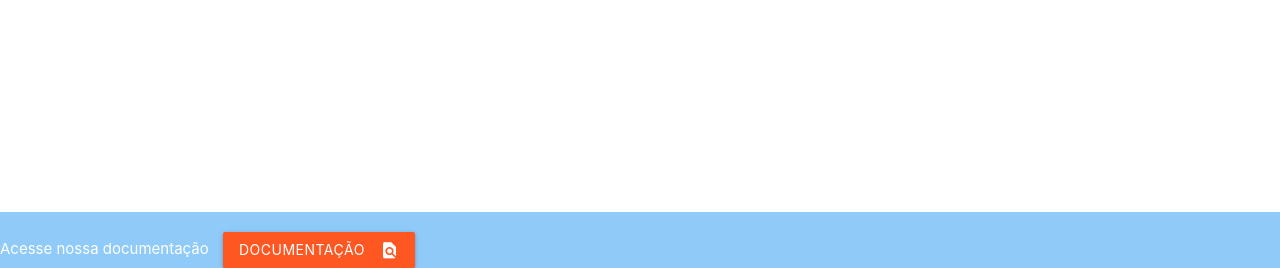
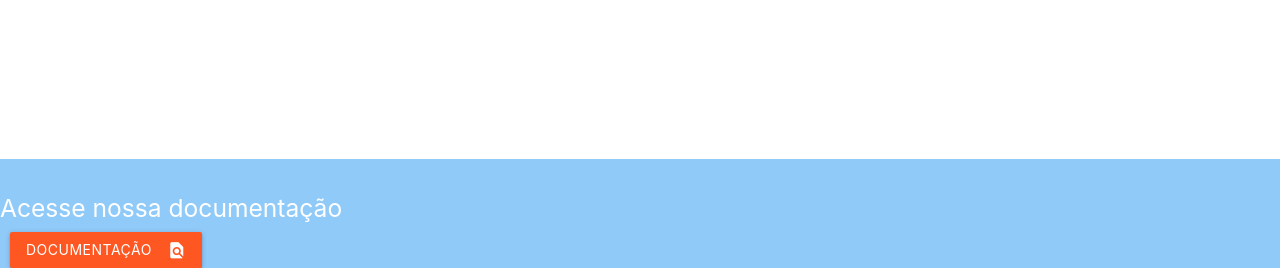
Before and after one commit to igorjsoares/apitutorial, a PHP site: page / in a window 1280 px wide. Shown: the part 532-800 px from the top of the page. Run offline with PHP 8.4, Linux system fonts and the light colour scheme.

Commit message:
Alteração footer 26

```diff
--- a/index.php
+++ b/index.php
@@ -67,8 +67,8 @@
         </div>
 </main>
         <footer class="page-footer blue lighten-3">
-            Acesse nossa documentação
-            <a style="margin-left: 10px;" class="waves-effect deep-orange btn">DOCUMENTAÇÃO<i class="material-icons right">find_in_page</i></a>
+            <h5>Acesse nossa documentação</h5>
+            <a style="margin-left: 10px; margin-button: 5px;" class="waves-effect deep-orange btn">DOCUMENTAÇÃO<i class="material-icons right">find_in_page</i></a>
         </footer>
 
 
```
